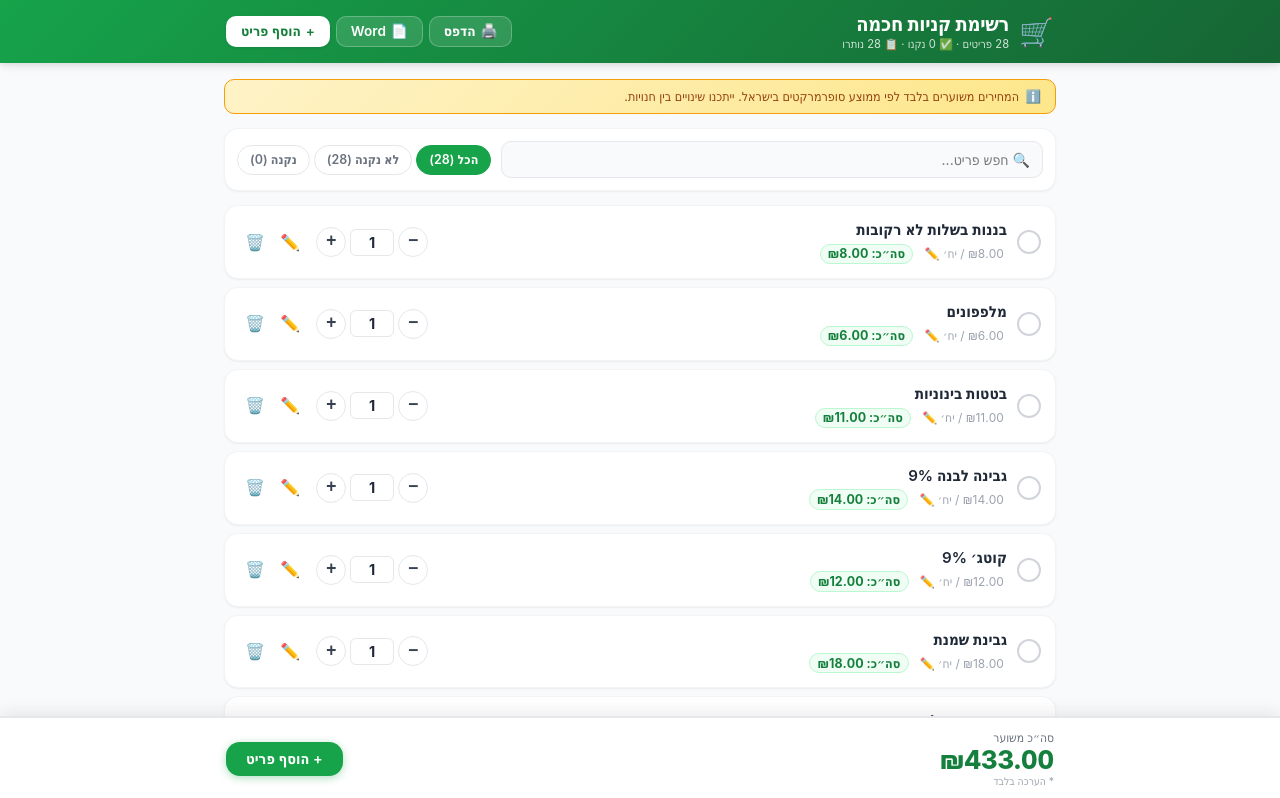
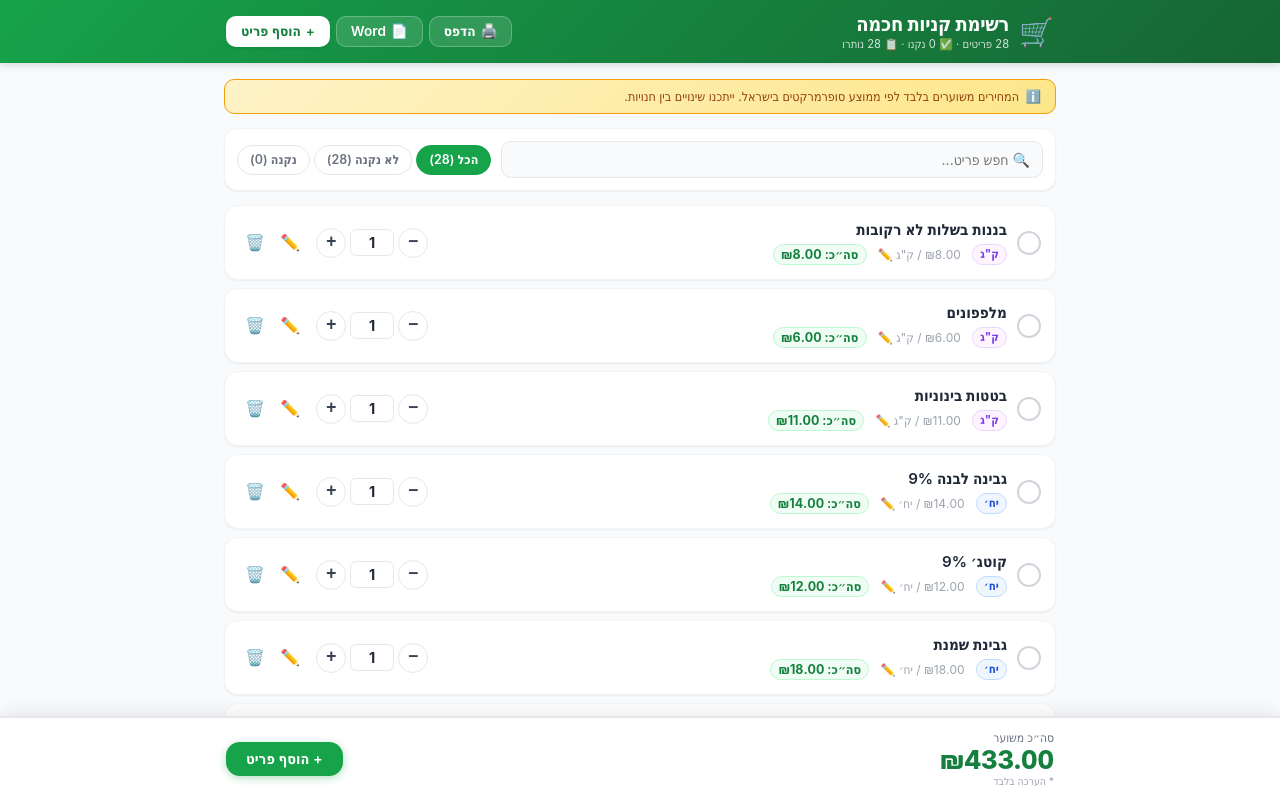
Before and after one commit to benjyalper/grocery-app, a React (Vite) app: page / in a window 1280 px wide. Shown: the top 798 px of the page. Built offline with nearby package versions, Linux system fonts and the light colour scheme; the HTML template or start-up script is replaced by a standard one.

Commit message:
feat: add יח׳/ק״ג unit toggle per item

```diff
--- a/src/App.jsx
+++ b/src/App.jsx
@@ -4,7 +4,7 @@ import GroceryItem from './components/GroceryItem';
 import ItemModal from './components/ItemModal';
 import { exportToWord } from './utils/wordExport';
 
-const STORAGE_KEY = 'grocery-items-v1';
+const STORAGE_KEY = 'grocery-items-v2'; // bumped: added unit field
 
 /**
  * יוצר מזהה ייחודי לפריט חדש
--- a/src/components/GroceryItem.jsx
+++ b/src/components/GroceryItem.jsx
@@ -1,10 +1,14 @@
 import React, { useState, useRef } from 'react';
+
+const UNITS = ['יח׳', 'ק"ג'];
 
 /**
  * רכיב פריט ברשימת הקניות
- * מציג שם, כמות, מחיר ליחידה (ניתן לעריכה ישירה), סה"כ לפריט, וכפתורי פעולה
+ * מציג שם, כמות, יחידה (יח׳/ק"ג), מחיר ליחידה (ניתן לעריכה), סה"כ לפריט
  */
 function GroceryItem({ item, onRemove, onUpdate, onToggle, onEdit }) {
+  // fallback for items saved before unit was added
+  const unit = item.unit || 'יח׳';
   const subtotal = (item.price * item.quantity).toFixed(2);
 
   // ─── Inline price editing ────────────────────────────────────
@@ -15,15 +19,12 @@ function GroceryItem({ item, onRemove, onUpdate, onToggle, onEdit }) {
   const startPriceEdit = () => {
     setPriceVal(String(item.price));
     setEditingPrice(true);
-    // focus after render
     setTimeout(() => priceInputRef.current?.select(), 30);
   };
 
   const commitPrice = () => {
     const parsed = parseFloat(priceVal);
-    if (!isNaN(parsed) && parsed >= 0) {
-      onUpdate(item.id, { price: parsed });
-    }
+    if (!isNaN(parsed) && parsed >= 0) onUpdate(item.id, { price: parsed });
     setEditingPrice(false);
   };
 
@@ -32,18 +33,16 @@ function GroceryItem({ item, onRemove, onUpdate, onToggle, onEdit }) {
     if (e.key === 'Escape') setEditingPrice(false);
   };
 
+  // ─── Unit toggle ─────────────────────────────────────────────
+  const toggleUnit = () => {
+    const next = unit === 'יח׳' ? 'ק"ג' : 'יח׳';
+    onUpdate(item.id, { unit: next });
+  };
+
   // ─── Quantity controls ───────────────────────────────────────
   const handleQtyChange = (e) => {
     const val = parseInt(e.target.value, 10);
     if (!isNaN(val) && val >= 1) onUpdate(item.id, { quantity: val });
-  };
-
-  const decrement = () => {
-    if (item.quantity > 1) onUpdate(item.id, { quantity: item.quantity - 1 });
-  };
-
-  const increment = () => {
-    onUpdate(item.id, { quantity: item.quantity + 1 });
   };
 
   return (
@@ -60,15 +59,21 @@ function GroceryItem({ item, onRemove, onUpdate, onToggle, onEdit }) {
 
       {/* ── Item details ── */}
       <div className="item-content">
-        <div
-          className="item-name"
-          onClick={() => onEdit(item)}
-          title="לחץ לעריכה"
-        >
+        <div className="item-name" onClick={() => onEdit(item)} title="לחץ לעריכה">
           {item.name}
         </div>
 
         <div className="item-meta">
+          {/* Unit toggle pill */}
+          <button
+            className={`unit-toggle unit-toggle--${unit === 'ק"ג' ? 'kg' : 'unit'}`}
+            onClick={toggleUnit}
+            title={`החלף ל${unit === 'יח׳' ? 'ק"ג' : 'יח׳'}`}
+            aria-label={`יחידה: ${unit} — לחץ להחלפה`}
+          >
+            {unit}
+          </button>
+
           {/* Inline-editable price */}
           {editingPrice ? (
             <span className="price-edit-wrap">
@@ -86,7 +91,7 @@ function GroceryItem({ item, onRemove, onUpdate, onToggle, onEdit }) {
                 aria-label="עריכת מחיר"
                 dir="ltr"
               />
-              <span className="price-edit-label">/ יח׳</span>
+              <span className="price-edit-label">/ {unit}</span>
             </span>
           ) : (
             <span
@@ -96,9 +101,8 @@ function GroceryItem({ item, onRemove, onUpdate, onToggle, onEdit }) {
               role="button"
               tabIndex={0}
               onKeyDown={(e) => e.key === 'Enter' && startPriceEdit()}
-              aria-label={`מחיר: ₪${item.price} — לחץ לעריכה`}
             >
-              ₪{item.price.toFixed(2)} / יח׳ ✏️
+              ₪{item.price.toFixed(2)} / {unit} ✏️
             </span>
           )}
 
@@ -108,7 +112,7 @@ function GroceryItem({ item, onRemove, onUpdate, onToggle, onEdit }) {
 
       {/* ── Quantity ── */}
       <div className="qty-controls no-print">
-        <button className="qty-btn" onClick={decrement} aria-label="הפחת כמות">−</button>
+        <button className="qty-btn" onClick={() => item.quantity > 1 && onUpdate(item.id, { quantity: item.quantity - 1 })} aria-label="הפחת כמות">−</button>
         <input
           className="qty-input"
           type="number"
@@ -117,30 +121,16 @@ function GroceryItem({ item, onRemove, onUpdate, onToggle, onEdit }) {
           onChange={handleQtyChange}
           aria-label="כמות"
         />
-        <button className="qty-btn" onClick={increment} aria-label="הגדל כמות">+</button>
+        <button className="qty-btn" onClick={() => onUpdate(item.id, { quantity: item.quantity + 1 })} aria-label="הגדל כמות">+</button>
       </div>
 
       {/* כמות להדפסה */}
-      <div className="qty-print print-only">x{item.quantity}</div>
+      <div className="qty-print print-only">x{item.quantity} {unit}</div>
 
       {/* ── Actions ── */}
       <div className="item-actions no-print">
-        <button
-          className="action-btn edit-btn"
-          onClick={() => onEdit(item)}
-          title="ערוך פריט"
-          aria-label="ערוך פריט"
-        >
-          ✏️
-        </button>
-        <button
-          className="action-btn remove-btn"
-          onClick={() => onRemove(item.id)}
-          title="הסר פריט"
-          aria-label="הסר פריט"
-        >
-          🗑️
-        </button>
+        <button className="action-btn edit-btn" onClick={() => onEdit(item)} title="ערוך פריט" aria-label="ערוך פריט">✏️</button>
+        <button className="action-btn remove-btn" onClick={() => onRemove(item.id)} title="הסר פריט" aria-label="הסר פריט">🗑️</button>
       </div>
     </div>
   );
--- a/src/components/ItemModal.jsx
+++ b/src/components/ItemModal.jsx
@@ -7,18 +7,17 @@ import React, { useState, useEffect, useRef } from 'react';
 function ItemModal({ item, onSave, onClose }) {
   const isEditing = !!item;
 
-  const [name, setName] = useState(item?.name || '');
+  const [name, setName]         = useState(item?.name     || '');
   const [quantity, setQuantity] = useState(item?.quantity ?? 1);
-  const [price, setPrice] = useState(item?.price ?? 0);
+  const [price, setPrice]       = useState(item?.price    ?? 0);
+  const [unit, setUnit]         = useState(item?.unit     || 'יח׳');
 
   const nameRef = useRef(null);
 
-  // Focus on name input when modal opens
   useEffect(() => {
     setTimeout(() => nameRef.current?.focus(), 50);
   }, []);
 
-  // Close on Escape key
   useEffect(() => {
     const handler = (e) => { if (e.key === 'Escape') onClose(); };
     window.addEventListener('keydown', handler);
@@ -28,16 +27,12 @@ function ItemModal({ item, onSave, onClose }) {
   const handleSubmit = (e) => {
     e.preventDefault();
     const trimmed = name.trim();
-    if (!trimmed) {
-      nameRef.current?.focus();
-      return;
-    }
+    if (!trimmed) { nameRef.current?.focus(); return; }
     const qty = Math.max(1, parseInt(quantity, 10) || 1);
-    const pr = Math.max(0, parseFloat(price) || 0);
-    onSave({ name: trimmed, quantity: qty, price: pr });
+    const pr  = Math.max(0, parseFloat(price)     || 0);
+    onSave({ name: trimmed, quantity: qty, price: pr, unit });
   };
 
-  // Close when clicking the backdrop
   const handleBackdropClick = (e) => {
     if (e.target === e.currentTarget) onClose();
   };
@@ -70,6 +65,27 @@ function ItemModal({ item, onSave, onClose }) {
             />
           </div>
 
+          {/* יחידת מחיר */}
+          <div className="form-group">
+            <label className="form-label">מחיר לפי</label>
+            <div className="unit-selector">
+              <button
+                type="button"
+                className={`unit-option${unit === 'יח׳' ? ' active' : ''}`}
+                onClick={() => setUnit('יח׳')}
+              >
+                יח׳ — ליחידה
+              </button>
+              <button
+                type="button"
+                className={`unit-option${unit === 'ק"ג' ? ' active' : ''}`}
+                onClick={() => setUnit('ק"ג')}
+              >
+                ק״ג — לקילו
+              </button>
+            </div>
+          </div>
+
           {/* כמות ומחיר */}
           <div className="form-row">
             <div className="form-group">
@@ -85,7 +101,9 @@ function ItemModal({ item, onSave, onClose }) {
               />
             </div>
             <div className="form-group">
-              <label className="form-label" htmlFor="item-price">מחיר משוער (₪)</label>
+              <label className="form-label" htmlFor="item-price">
+                מחיר משוער (₪ / {unit})
+              </label>
               <input
                 id="item-price"
                 className="form-input"
--- a/src/data/items.js
+++ b/src/data/items.js
@@ -2,35 +2,37 @@
  * Local price database — estimated average prices in ILS
  * from Israeli supermarkets (Rami Levy, Shufersal, Mega).
  * Prices are approximate and for reference only.
+ *
+ * unit: 'יח׳' = per unit | 'ק"ג' = per kilogram
  */
 
 export const DEFAULT_ITEMS = [
-  { id: '1',  name: 'בננות בשלות לא רקובות',       quantity: 1, price: 8,  completed: false },
-  { id: '2',  name: 'מלפפונים',                      quantity: 1, price: 6,  completed: false },
-  { id: '3',  name: 'בטטות בינוניות',                quantity: 1, price: 11, completed: false },
-  { id: '4',  name: 'גבינה לבנה 9%',                 quantity: 1, price: 14, completed: false },
-  { id: '5',  name: 'קוטג׳ 9%',                      quantity: 1, price: 12, completed: false },
-  { id: '6',  name: 'גבינת שמנת',                    quantity: 1, price: 18, completed: false },
-  { id: '7',  name: 'אבוקדו בשל',                    quantity: 1, price: 9,  completed: false },
-  { id: '8',  name: 'שמנת מתוקה',                    quantity: 1, price: 12, completed: false },
-  { id: '9',  name: 'חלב רמת הגולן',                 quantity: 1, price: 8,  completed: false },
-  { id: '10', name: 'שוקו יטבתה גדול',               quantity: 1, price: 10, completed: false },
-  { id: '11', name: 'מנה חמה שתיים עוף',             quantity: 2, price: 22, completed: false },
-  { id: '12', name: 'קופסאות תירס',                  quantity: 1, price: 6,  completed: false },
-  { id: '13', name: 'ביצים',                          quantity: 1, price: 26, completed: false },
-  { id: '14', name: 'ספגטי דק (לא של 3 דקות)',       quantity: 1, price: 7,  completed: false },
-  { id: '15', name: 'כיכר לחם',                      quantity: 1, price: 9,  completed: false },
-  { id: '16', name: 'פטריות',                         quantity: 1, price: 16, completed: false },
-  { id: '17', name: 'במבה',                           quantity: 1, price: 5,  completed: false },
-  { id: '18', name: 'דובונים',                        quantity: 1, price: 8,  completed: false },
-  { id: '19', name: 'מלון (אם יש)',                   quantity: 1, price: 22, completed: false },
-  { id: '20', name: 'תותים לא רקובים',               quantity: 1, price: 18, completed: false },
-  { id: '21', name: 'תפוחים אדומים',                 quantity: 1, price: 12, completed: false },
-  { id: '22', name: 'מרגרינה לאפייה',                quantity: 1, price: 10, completed: false },
-  { id: '23', name: 'טחינה הר ברכה',                 quantity: 1, price: 23, completed: false },
-  { id: '24', name: 'גבינה צהובה',                   quantity: 1, price: 26, completed: false },
-  { id: '25', name: 'תפוחי אדמה דוד משה',            quantity: 1, price: 8,  completed: false },
-  { id: '26', name: 'בשר טחון',                      quantity: 1, price: 42, completed: false },
-  { id: '27', name: 'עוף',                            quantity: 1, price: 36, completed: false },
-  { id: '28', name: 'קוקה קולה',                     quantity: 1, price: 7,  completed: false },
+  { id: '1',  name: 'בננות בשלות לא רקובות',       quantity: 1, price: 8,  unit: 'ק"ג', completed: false },
+  { id: '2',  name: 'מלפפונים',                      quantity: 1, price: 6,  unit: 'ק"ג', completed: false },
+  { id: '3',  name: 'בטטות בינוניות',                quantity: 1, price: 11, unit: 'ק"ג', completed: false },
+  { id: '4',  name: 'גבינה לבנה 9%',                 quantity: 1, price: 14, unit: 'יח׳', completed: false },
+  { id: '5',  name: 'קוטג׳ 9%',                      quantity: 1, price: 12, unit: 'יח׳', completed: false },
+  { id: '6',  name: 'גבינת שמנת',                    quantity: 1, price: 18, unit: 'יח׳', completed: false },
+  { id: '7',  name: 'אבוקדו בשל',                    quantity: 1, price: 9,  unit: 'ק"ג', completed: false },
+  { id: '8',  name: 'שמנת מתוקה',                    quantity: 1, price: 12, unit: 'יח׳', completed: false },
+  { id: '9',  name: 'חלב רמת הגולן',                 quantity: 1, price: 8,  unit: 'יח׳', completed: false },
+  { id: '10', name: 'שוקו יטבתה גדול',               quantity: 1, price: 10, unit: 'יח׳', completed: false },
+  { id: '11', name: 'מנה חמה שתיים עוף',             quantity: 2, price: 22, unit: 'יח׳', completed: false },
+  { id: '12', name: 'קופסאות תירס',                  quantity: 1, price: 6,  unit: 'יח׳', completed: false },
+  { id: '13', name: 'ביצים',                          quantity: 1, price: 26, unit: 'יח׳', completed: false },
+  { id: '14', name: 'ספגטי דק (לא של 3 דקות)',       quantity: 1, price: 7,  unit: 'יח׳', completed: false },
+  { id: '15', name: 'כיכר לחם',                      quantity: 1, price: 9,  unit: 'יח׳', completed: false },
+  { id: '16', name: 'פטריות',                         quantity: 1, price: 16, unit: 'ק"ג', completed: false },
+  { id: '17', name: 'במבה',                           quantity: 1, price: 5,  unit: 'יח׳', completed: false },
+  { id: '18', name: 'דובונים',                        quantity: 1, price: 8,  unit: 'יח׳', completed: false },
+  { id: '19', name: 'מלון (אם יש)',                   quantity: 1, price: 22, unit: 'ק"ג', completed: false },
+  { id: '20', name: 'תותים לא רקובים',               quantity: 1, price: 18, unit: 'ק"ג', completed: false },
+  { id: '21', name: 'תפוחים אדומים',                 quantity: 1, price: 12, unit: 'ק"ג', completed: false },
+  { id: '22', name: 'מרגרינה לאפייה',                quantity: 1, price: 10, unit: 'יח׳', completed: false },
+  { id: '23', name: 'טחינה הר ברכה',                 quantity: 1, price: 23, unit: 'יח׳', completed: false },
+  { id: '24', name: 'גבינה צהובה',                   quantity: 1, price: 26, unit: 'יח׳', completed: false },
+  { id: '25', name: 'תפוחי אדמה דוד משה',            quantity: 1, price: 8,  unit: 'ק"ג', completed: false },
+  { id: '26', name: 'בשר טחון',                      quantity: 1, price: 42, unit: 'ק"ג', completed: false },
+  { id: '27', name: 'עוף',                            quantity: 1, price: 36, unit: 'ק"ג', completed: false },
+  { id: '28', name: 'קוקה קולה',                     quantity: 1, price: 7,  unit: 'יח׳', completed: false },
 ];
--- a/src/index.css
+++ b/src/index.css
@@ -418,6 +418,69 @@ body {
   border: 1px solid var(--green-200);
   padding: 0.1rem 0.45rem;
   border-radius: 20px;
+}
+
+/* ── Unit toggle pill (on each item row) ── */
+.unit-toggle {
+  display: inline-flex;
+  align-items: center;
+  padding: 0.1rem 0.45rem;
+  border-radius: 20px;
+  font-size: 0.72rem;
+  font-weight: 700;
+  font-family: inherit;
+  cursor: pointer;
+  border: 1.5px solid;
+  transition: all 0.15s;
+  white-space: nowrap;
+  line-height: 1.4;
+}
+.unit-toggle--unit {
+  background: #eff6ff;
+  border-color: #bfdbfe;
+  color: #1d4ed8;
+}
+.unit-toggle--unit:hover {
+  background: #dbeafe;
+  border-color: #93c5fd;
+}
+.unit-toggle--kg {
+  background: #fdf4ff;
+  border-color: #e9d5ff;
+  color: #7c3aed;
+}
+.unit-toggle--kg:hover {
+  background: #f3e8ff;
+  border-color: #d8b4fe;
+}
+
+/* ── Unit selector in modal ── */
+.unit-selector {
+  display: flex;
+  gap: 0.5rem;
+}
+.unit-option {
+  flex: 1;
+  padding: 0.55rem 0.5rem;
+  border-radius: var(--radius);
+  border: 1.5px solid var(--gray-200);
+  background: var(--gray-50);
+  color: var(--gray-600);
+  font-size: 0.85rem;
+  font-weight: 600;
+  font-family: inherit;
+  cursor: pointer;
+  transition: all 0.15s;
+  text-align: center;
+}
+.unit-option:hover {
+  border-color: var(--green-400);
+  color: var(--green-700);
+}
+.unit-option.active {
+  background: var(--green-600);
+  border-color: var(--green-600);
+  color: white;
 }
 
 /* Inline price editing */
--- a/src/utils/wordExport.js
+++ b/src/utils/wordExport.js
@@ -61,7 +61,7 @@ export async function exportToWord(items) {
     children: [
       makeCell('שם פריט', { bold: true }),
       makeCell('כמות', { bold: true }),
-      makeCell('מחיר ליחידה', { bold: true }),
+      makeCell('מחיר / יחידה', { bold: true }),
       makeCell('סה״כ לפריט', { bold: true }),
     ],
   });
@@ -73,8 +73,8 @@ export async function exportToWord(items) {
     return new TableRow({
       children: [
         makeCell(item.name + status),
-        makeCell(String(item.quantity)),
-        makeCell(`\u20AA${item.price.toFixed(2)}`),
+        makeCell(String(item.quantity) + ' ' + (item.unit || 'יח׳')),
+        makeCell(`\u20AA${item.price.toFixed(2)} / ${item.unit || 'יח׳'}`),
         makeCell(`\u20AA${subtotal}`),
       ],
     });
```
